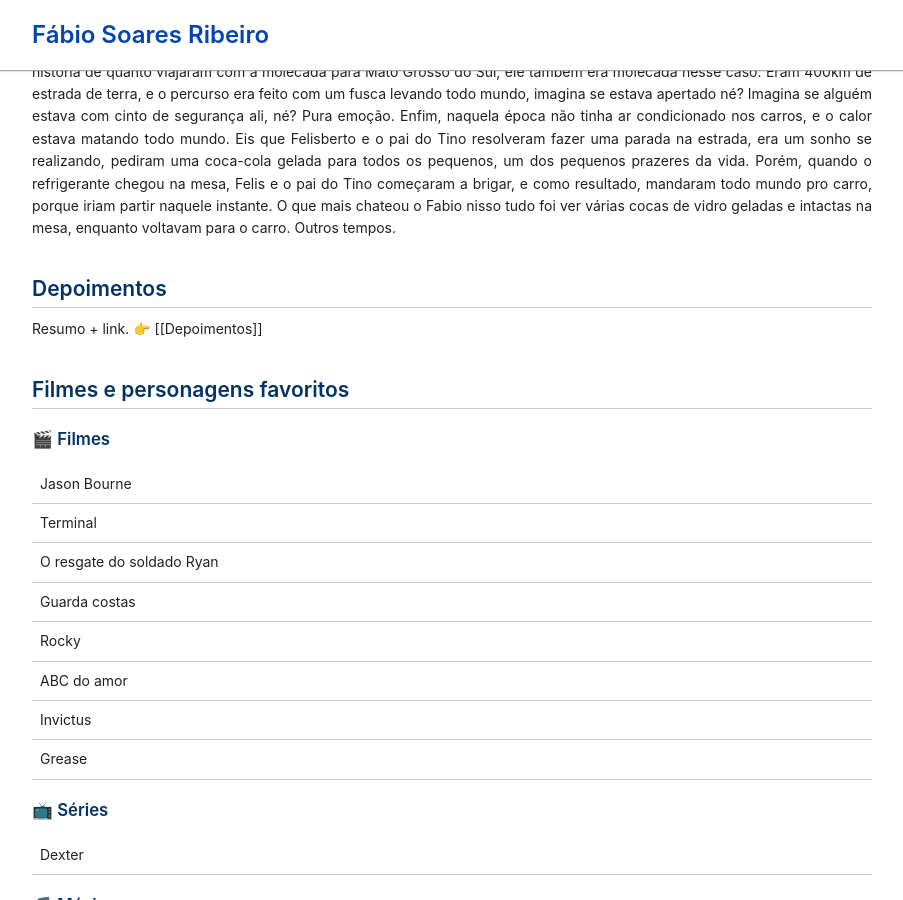
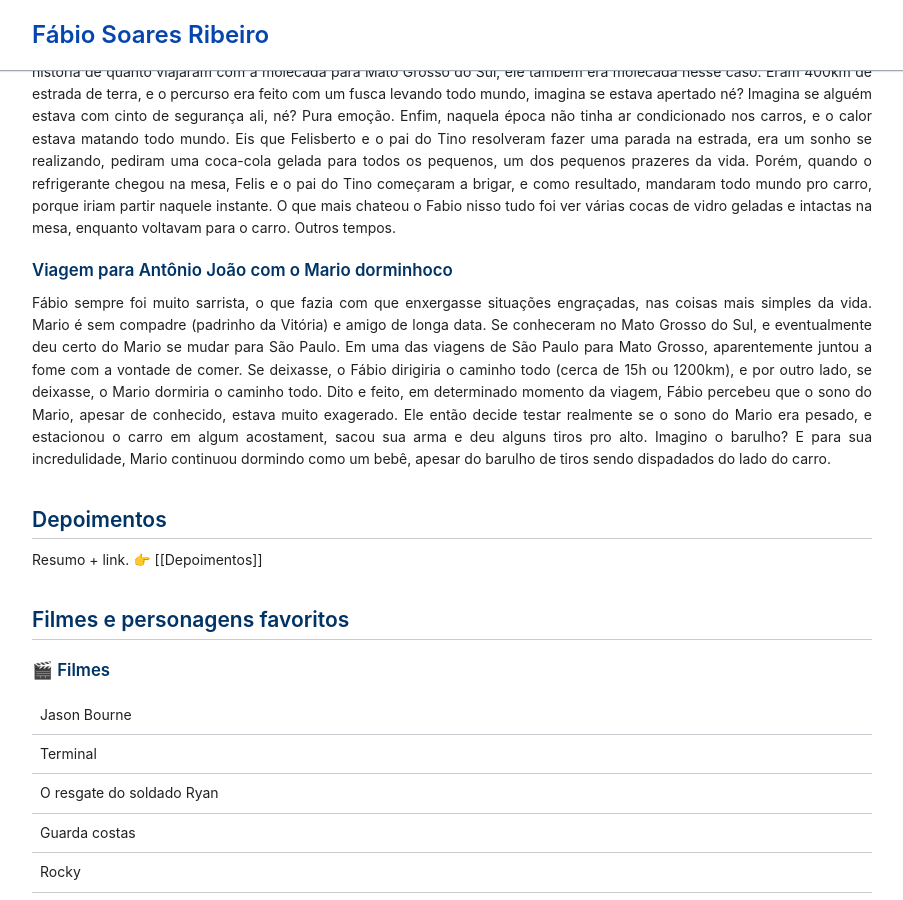
Before and after one commit to fabiorsoares/fabiosoaresribeiro, a Jekyll site: the page built from index.md, in a window 1280 px wide and 900 px high, scrolled down 1547 px. Shown: the whole window, without its empty margins (28-931 px from the left). Built offline with Jekyll 4.4.1, drawn with Linux system fonts in a browser that asks for light colours.

Commit message:
add trip to ms with mario story

```diff
--- a/index.md
+++ b/index.md
@@ -52,6 +52,9 @@ Não me lembro exatamente quem emprestou o carro, mas era um Monza. O Fabio já
 ### Viagem para Antônio João na infância
 Essa história também precisa de fontes mais confiáveis, porém vai com o que lembro no momento. Fábio gostava de contar a história de quanto viajaram com a molecada para Mato Grosso do Sul, ele também era molecada nesse caso. Eram 400km de estrada de terra, e o percurso era feito com um fusca levando todo mundo, imagina se estava apertado né? Imagina se alguém estava com cinto de segurança ali, né? Pura emoção. Enfim, naquela época não tinha ar condicionado nos carros, e o calor estava matando todo mundo. Eis que Felisberto e o pai do Tino resolveram fazer uma parada na estrada, era um sonho se realizando, pediram uma coca-cola gelada para todos os pequenos, um dos pequenos prazeres da vida. Porém, quando o refrigerante chegou na mesa, Felis e o pai do Tino começaram a brigar, e como resultado, mandaram todo mundo pro carro, porque iriam partir naquele instante. O que mais chateou o Fabio nisso tudo foi ver várias cocas de vidro geladas e intactas na mesa, enquanto voltavam para o carro. Outros tempos.
 
+### Viagem para Antônio João com o Mario dorminhoco
+Fábio sempre foi muito sarrista, o que fazia com que enxergasse situações engraçadas, nas coisas mais simples da vida. Mario é sem compadre (padrinho da Vitória) e amigo de longa data. Se conheceram no Mato Grosso do Sul, e eventualmente deu certo do Mario se mudar para São Paulo. Em uma das viagens de São Paulo para Mato Grosso, aparentemente juntou a fome com a vontade de comer. Se deixasse, o Fábio dirigiria o caminho todo (cerca de 15h ou 1200km), e por outro lado, se deixasse, o Mario dormiria o caminho todo. Dito e feito, em determinado momento da viagem, Fábio percebeu que o sono do Mario, apesar de conhecido, estava muito exagerado. Ele então decide testar realmente se o sono do Mario era pesado, e estacionou o carro em algum acostament, sacou sua arma e deu alguns tiros pro alto. Imagino o barulho? E para sua incredulidade, Mario continuou dormindo como um bebê, apesar do barulho de tiros sendo dispadados do lado do carro.
+
 ## Depoimentos
 Resumo + link.
 👉 [[Depoimentos]]
```
Also changed, not shown: 1 other file.
